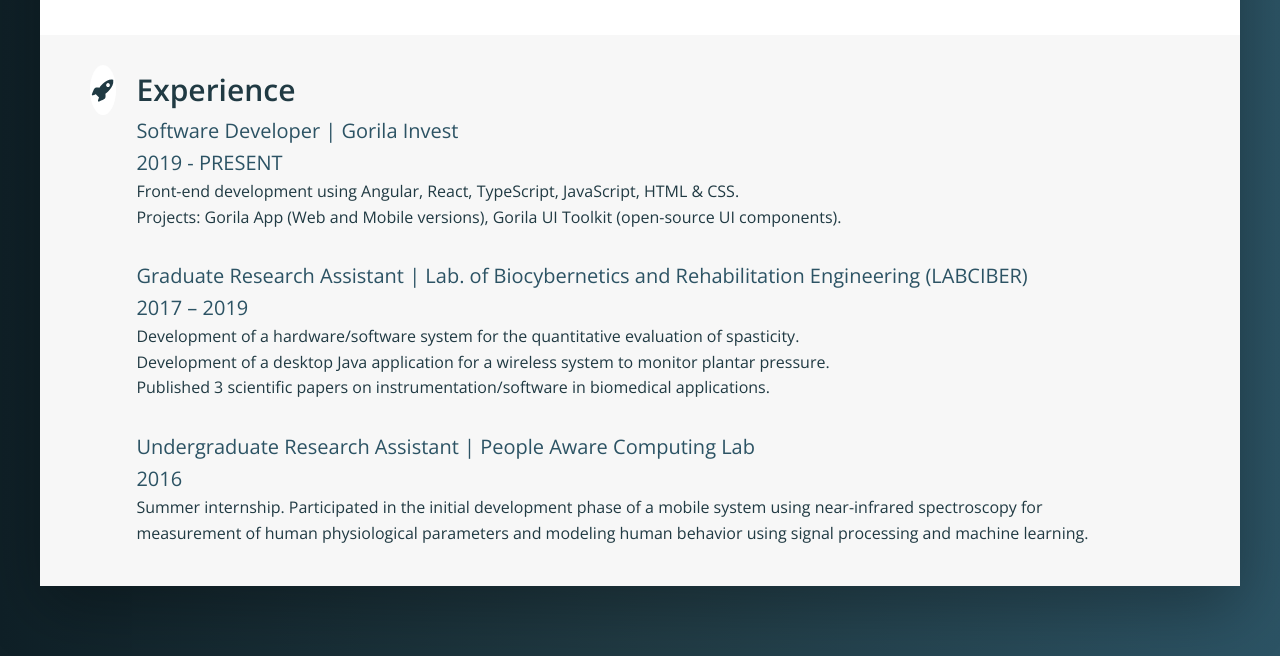
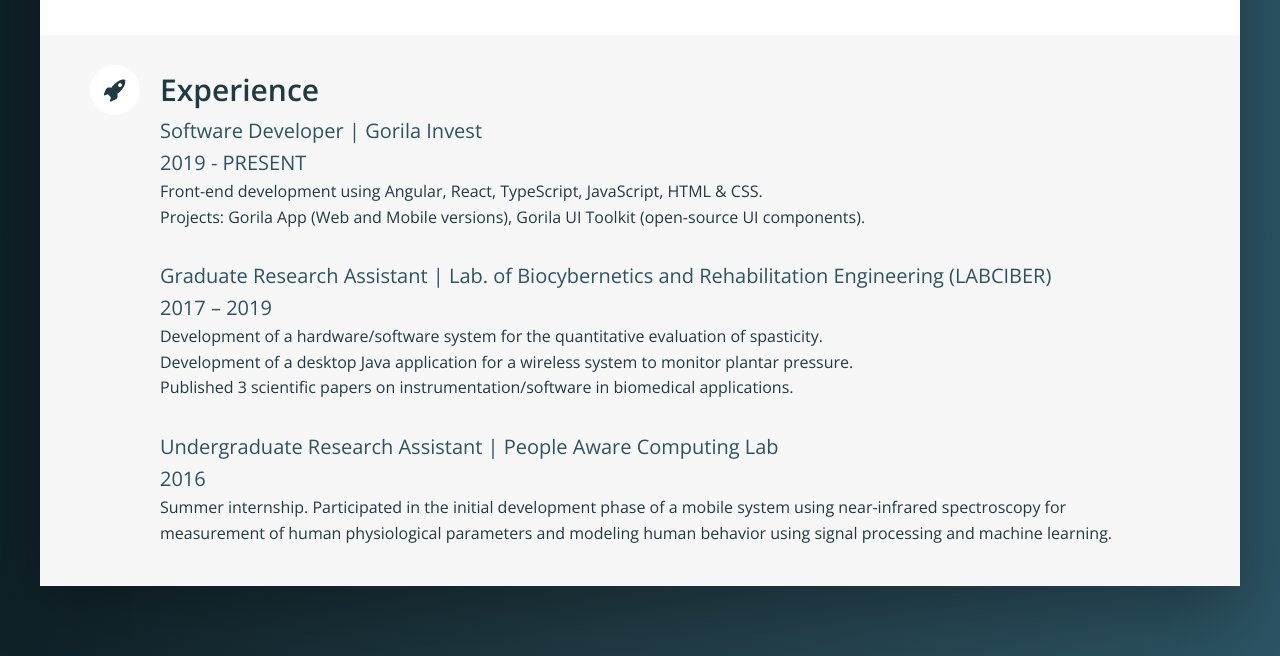
Before and after one commit to gus-c-oliveira/gus-c-oliveira.github.io, a website: page index.html in a window 1280 px wide. Shown: the part 271-927 px from the top of the page. Drawn offline with nearby package versions, Linux system fonts and the light colour scheme.

Commit message:
scss: refactor width of section-icon

```diff
--- a/sass/_components.scss
+++ b/sass/_components.scss
@@ -1,5 +1,5 @@
 .section-icon {
-  width: var(--section-icon-width);
+  flex: 0 0 var(--section-icon-width);
   height: var(--section-icon-height);
   margin-right: var(--section-icon-margin-right);
   margin-left: var(--section-icon-margin-left);
```
Also changed, not shown: css/style.css.
